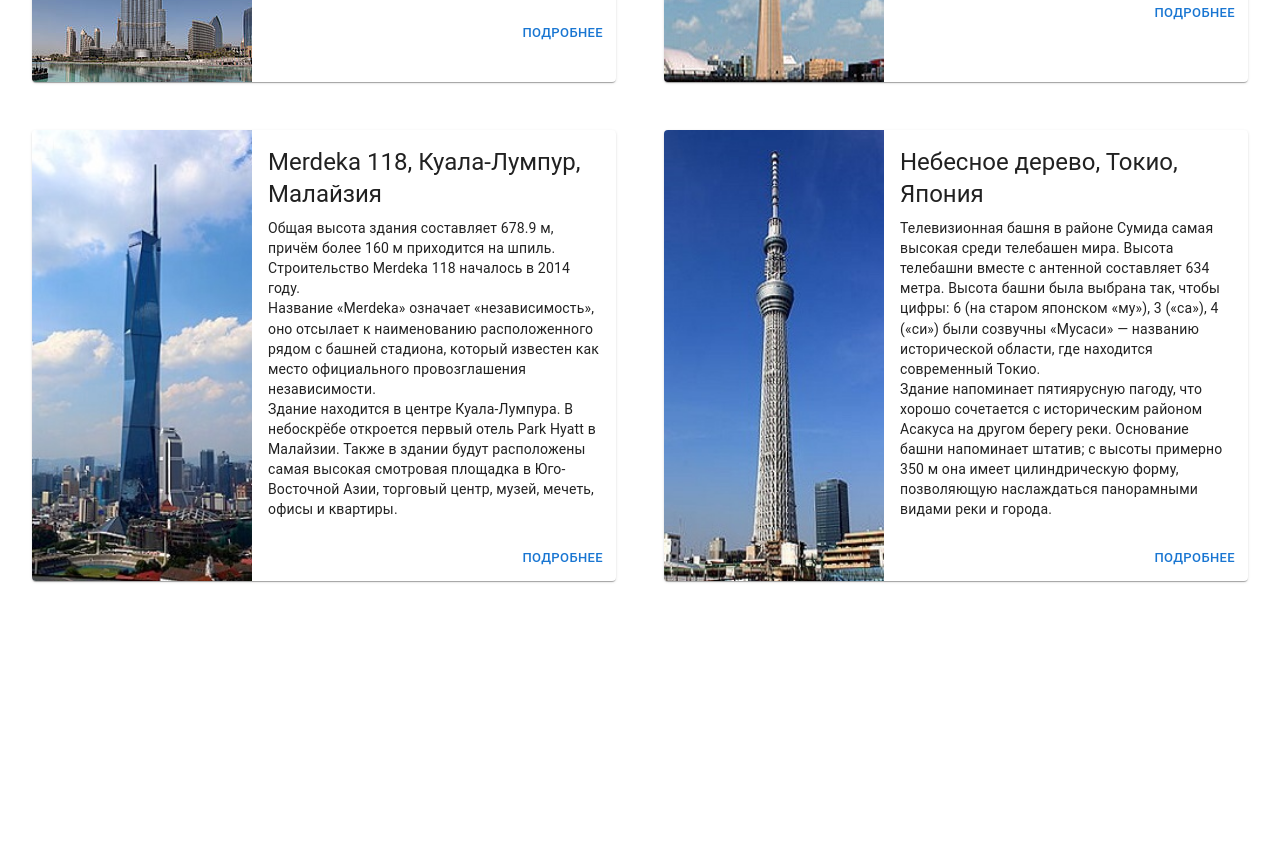
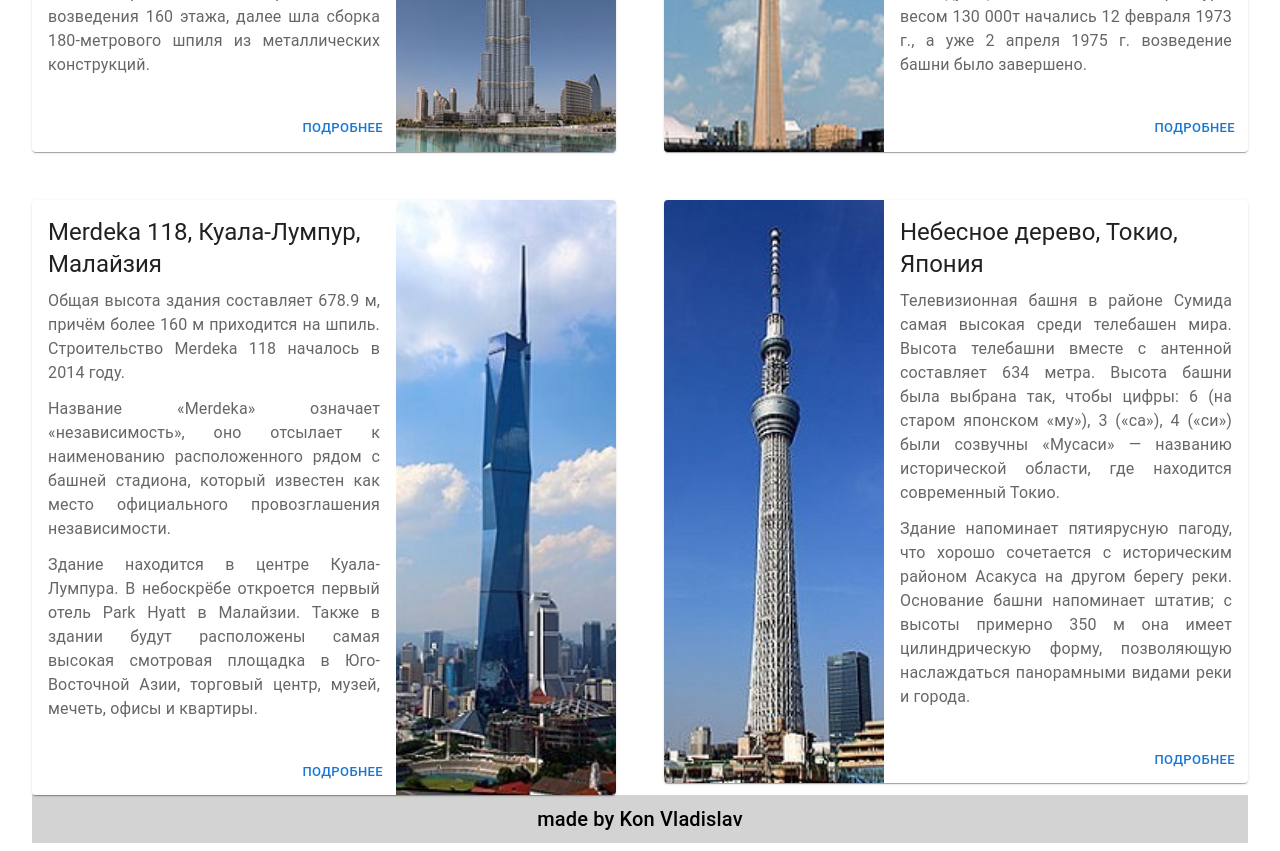
Before and after one commit to garden-mansion/lab_6, a React (Vite) app: page / in a window 1280 px wide. Shown: the part 1020-1871 px from the top of the page. Before the commit the page ends 1609 px from the top, so only its background shows below. Built offline with nearby package versions, Linux system fonts and the light colour scheme.

Commit message:
feat: DONE

```diff
--- a/src/App.tsx
+++ b/src/App.tsx
@@ -2,6 +2,7 @@ import './styles/App.css';
 import { Navbar } from './components/Navbar';
 import { Gallery } from './components/Gallery';
 import { Content } from './components/Content';
+import { Footer } from './components/Footer';
 
 function App() {
   return (
@@ -12,6 +13,7 @@ function App() {
       />
       <Gallery />
       <Content />
+      <Footer />
     </div>
   );
 }
--- a/src/components/BuildCard.tsx
+++ b/src/components/BuildCard.tsx
@@ -6,6 +6,7 @@ import Button from '@mui/material/Button';
 import Typography from '@mui/material/Typography';
 import Box from '@mui/material/Box';
 import type { FC } from 'react';
+import { styled } from '@mui/material/styles';
 
 interface BuildCardProps {
   building: {
@@ -13,11 +14,20 @@ interface BuildCardProps {
     title: string;
     description: string[];
   };
+  index: number;
 }
 
-export const BuildCard: FC<BuildCardProps> = ({ building }) => {
+const StyledTypography = styled(Typography)(({ theme }) => ({
+  color: theme.palette.text.secondary,
+  textAlign: 'justify',
+  marginBottom: theme.spacing(1.5), // отступ между абзацами
+}));
+
+export const BuildCard: FC<BuildCardProps> = ({ building, index }) => {
   return (
-    <Card sx={{ display: 'flex' }}>
+    <Card
+      sx={{ display: 'flex', flexDirection: index % 2 ? 'row' : 'row-reverse' }}
+    >
       <CardMedia component="img" alt={building.title} image={building.img} />
       <Box>
         <CardContent>
@@ -25,9 +35,7 @@ export const BuildCard: FC<BuildCardProps> = ({ building }) => {
             {building.title}
           </Typography>
           {building.description.map((item, ind) => (
-            <Typography key={ind} variant="body2">
-              {item}
-            </Typography>
+            <StyledTypography key={ind}>{item}</StyledTypography>
           ))}
         </CardContent>
         <CardActions sx={{ justifyContent: 'end' }}>
--- /dev/null
+++ b/src/components/Footer.tsx
@@ -0,0 +1,22 @@
+import type { FC } from 'react';
+import Typography from '@mui/material/Typography';
+import Box from '@mui/material/Box';
+import Container from '@mui/material/Container';
+
+export const Footer: FC = () => {
+  return (
+    <Container maxWidth="xl">
+      <Box
+        sx={{
+          padding: '0.5rem',
+          display: 'flex',
+          justifyContent: 'center',
+          alignItems: 'center',
+          backgroundColor: 'lightgrey',
+        }}
+      >
+        <Typography variant="h6">made by Kon Vladislav</Typography>
+      </Box>
+    </Container>
+  );
+};
```
